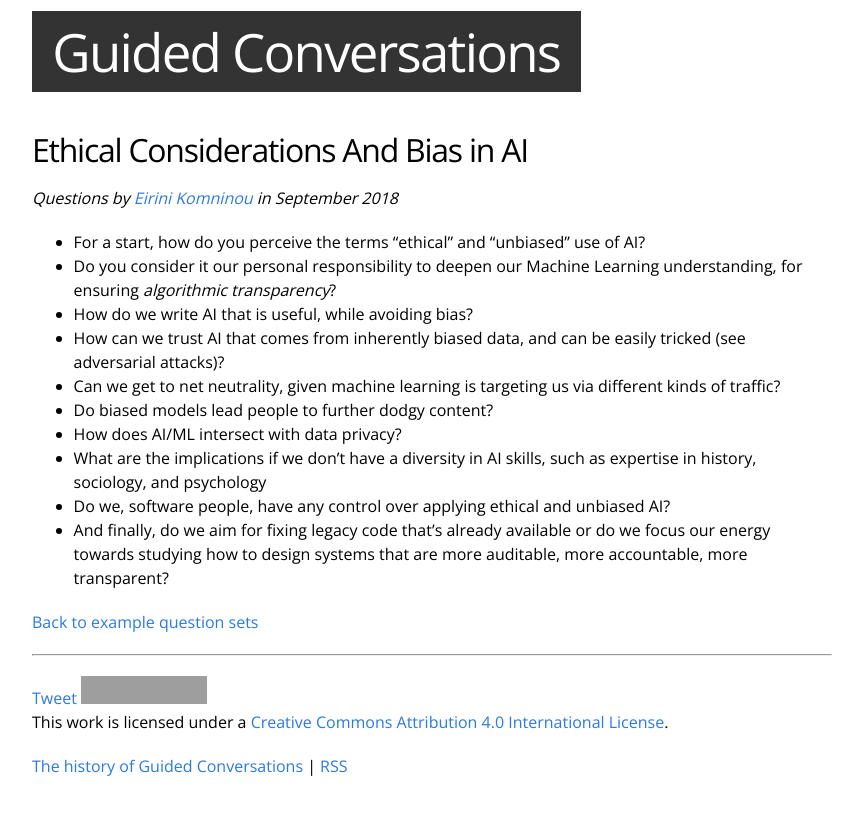
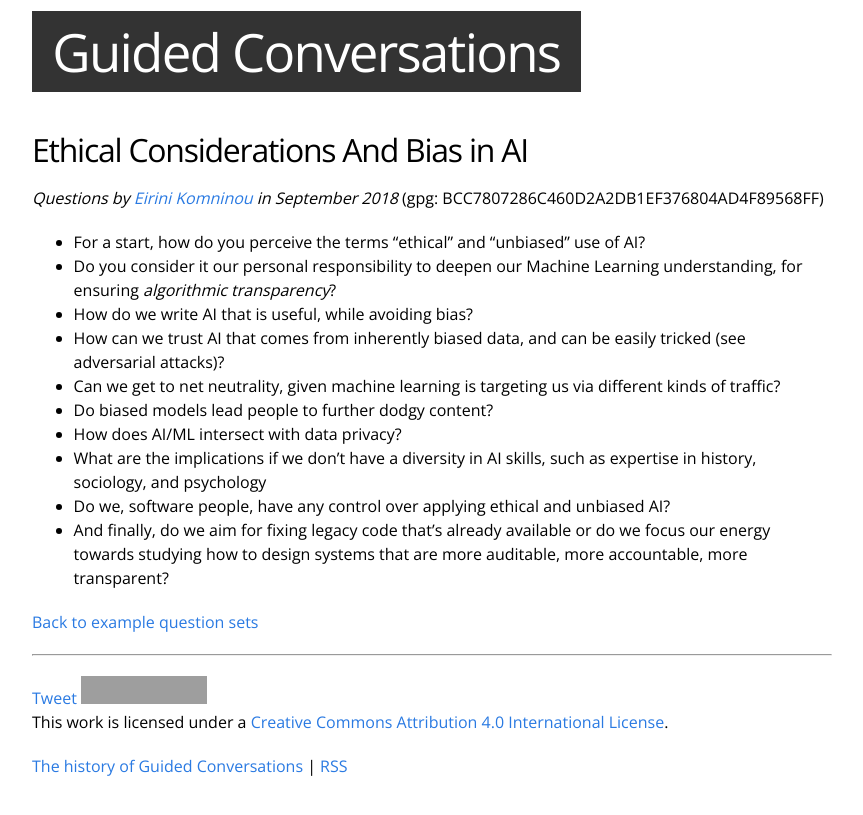
Before and after one commit to codecraftuk/www.guidedconversations.org, a Jekyll site: the page built from _posts/2018-10-28-ethical-considerations-and-bias-in-ai.md, in a window 1280 px wide. Shown: the top 815 px of the page, without its empty margins (208-1071 px from the left). Built offline with Jekyll 4.4.1, drawn with Linux system fonts in a browser that asks for light colours; comment, search, counter and statistics services are not loaded; grey boxes are pictures that could not be loaded.

Commit message:
Update email address

```diff
--- a/_posts/2018-10-28-ethical-considerations-and-bias-in-ai.md
+++ b/_posts/2018-10-28-ethical-considerations-and-bias-in-ai.md
@@ -6,7 +6,7 @@
 
 <h2>{{page.title}}</h2>
 
-<p><em>Questions by <a href="mailto:eirini@pm.me">Eirini Komninou</a> in September 2018</em></p>
+<p><em>Questions by <a href="mailto:e-mail@inferential.site">Eirini Komninou</a> in September 2018</em> (gpg: BCC7807286C460D2A2DB1EF376804AD4F89568FF)</p>
 
 * For a start, how do you perceive the terms "ethical" and "unbiased" use of AI?
 * Do you consider it our personal responsibility to deepen our Machine Learning understanding, for ensuring _algorithmic transparency_?
```
Also changed, not shown: 1 other file.
